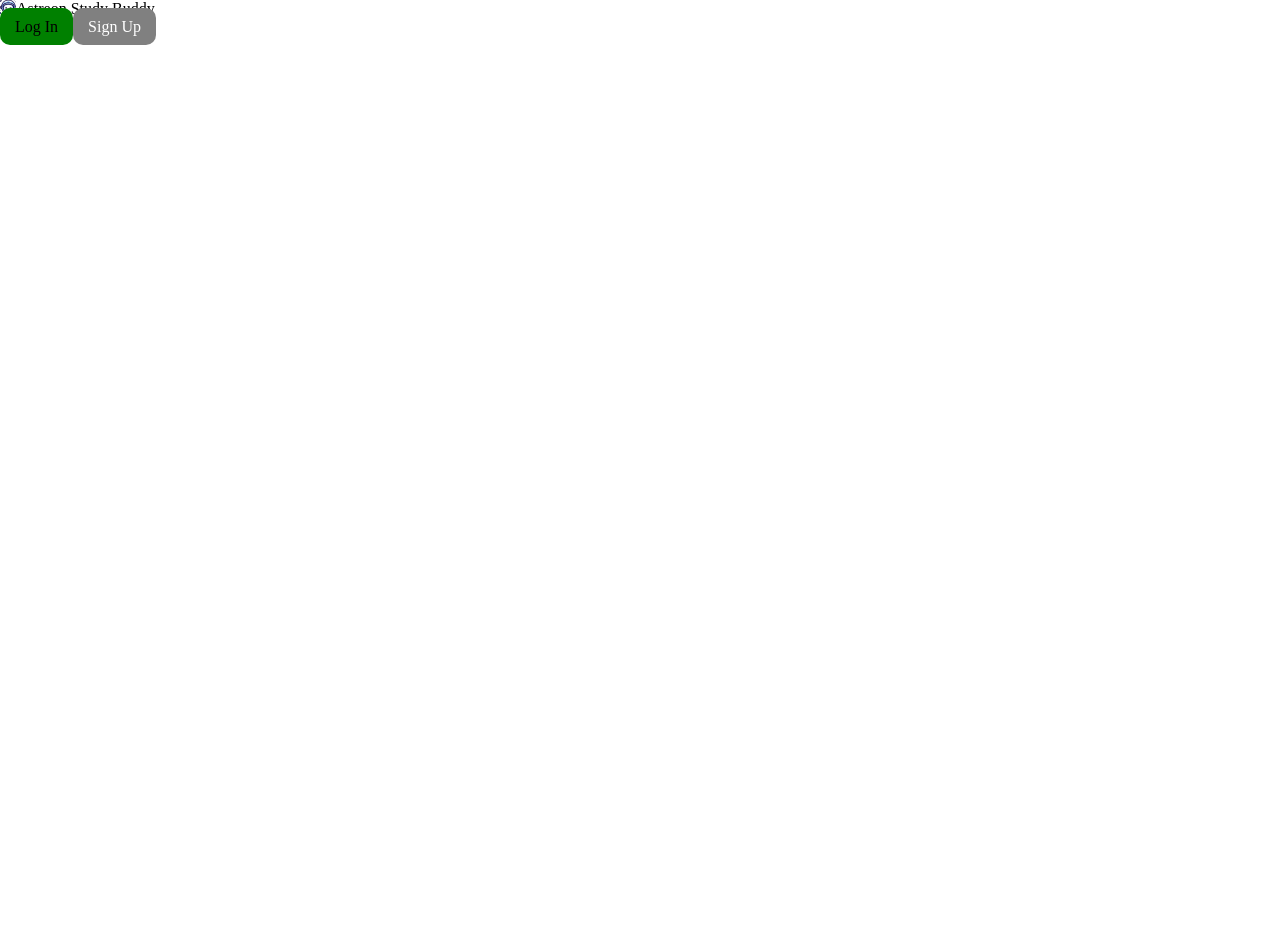
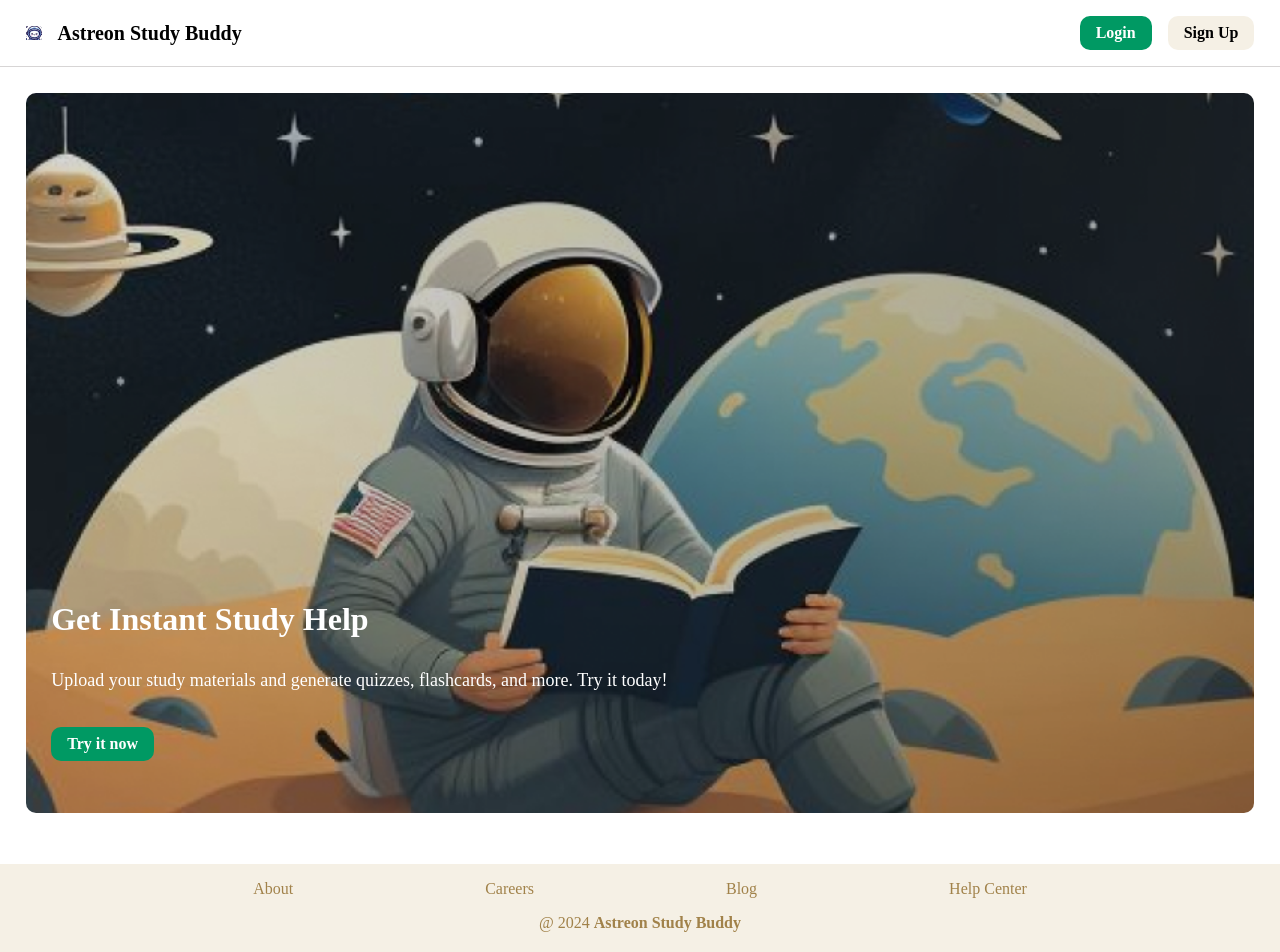
Before and after one commit to sXenoXs/astreon, a React (Vite) app in the folder frontend/: page / in a window 1280 px wide. Shown: the top 952 px of the page. Before the commit the page ends 800 px from the top, so only its background shows below. Built offline with nearby package versions, Linux system fonts and the light colour scheme.

Commit message:
Welcome Page(Light mode, for desktop)

```diff
--- a/frontend/src/components/button.css
+++ b/frontend/src/components/button.css
@@ -1,5 +1,6 @@
 .btn {
-  padding: 10px 15px;
+  padding: 0.5em 1em;
   border-radius: 10px;
   text-decoration: none;
+  font-weight: 600;
 }
--- a/frontend/src/components/button.jsx
+++ b/frontend/src/components/button.jsx
@@ -5,8 +5,8 @@ export function Button(props) {
       href={props.link || "#"}
       className="btn"
       style={{
-        backgroundColor: props.bgColor || "green",
-        color: props.color || "black",
+        backgroundColor: props.bgColor || "#009963",
+        color: props.color || "white",
       }}
     >
       {props.anchorText}
--- /dev/null
+++ b/frontend/src/components/footer.css
@@ -0,0 +1,25 @@
+.footer{
+    background-color: #F5F0E5;
+    padding: 1em 0;
+    color: #A1824A;
+    font-weight: 500;
+
+
+}
+.footer_links{
+    display: flex;
+    gap: 15%;
+    justify-content: center;
+}
+.footer_links a{
+    text-decoration: none;
+    color: #A1824A;
+
+}
+.copyright_statement{
+    width: fit-content;
+    margin: 1em auto;
+}
+.copyright_statement span{
+    font-weight: 600;
+}
--- /dev/null
+++ b/frontend/src/components/footer.jsx
@@ -0,0 +1,17 @@
+import "./footer.css"
+export function Footer(){
+    return (
+        <footer className="footer">
+            <div className="footer_links">
+               <a href="#">About</a>
+               <a href="#">Careers</a>
+               <a href="#">Blog</a>
+               <a href="#">Help Center</a>
+
+            </div>
+            <p className="copyright_statement">
+                @ 2024 <span>Astreon Study Buddy</span>
+            </p>
+        </footer>
+    );
+}
--- /dev/null
+++ b/frontend/src/components/header.css
@@ -0,0 +1,19 @@
+.header{
+    display: flex;
+    padding: 1em 2%;
+    justify-content: space-between;
+    align-items: center;
+    border-bottom: 1px solid rgb(215, 213, 213);
+}
+
+
+.header div{
+    display: flex;
+    gap: 1em;
+    align-items: center;
+}
+
+.brand_details--name{
+    font-weight: 800;
+    font-size: 1.25rem;
+}
--- /dev/null
+++ b/frontend/src/components/header.jsx
@@ -0,0 +1,18 @@
+import { Button } from "../components/button";
+import "./header.css"
+
+export function Header(){
+    return(
+
+        <header className="header">
+        <div className="brand_details">
+          <img src="./imgs/Astreon.png" alt="Astreon Logo" />
+          <span className="brand_details--name">Astreon Study Buddy</span>
+        </div>
+        <div className="btn_group">
+          <Button anchorText="Login"></Button>
+          <Button anchorText="Sign Up" bgColor="#F5F0E5" color="black"></Button>
+        </div>
+      </header>);
+
+}
--- /dev/null
+++ b/frontend/src/pages/welcome.css
@@ -0,0 +1,28 @@
+
+.hero_section{
+    margin: 2%;
+    margin-bottom: 4%;
+    border-radius: 10px;
+    background: url(../../public/imgs/welcome.png);
+    min-height: 90vh;
+    background-repeat:no-repeat;
+    background-size: cover;
+    background-position: center;
+    display: flex;
+    flex-direction: column;
+    justify-content: flex-end;
+    align-items: flex-start;
+    padding-bottom: 4%;
+    padding-left: 2%;
+    color: white;
+}
+
+.hero_section--heading{
+    margin-bottom: 1em;
+    font-size: 2rem;
+}
+.hero_section--text{
+    margin-bottom: 2em;
+    font-size: 1.125rem;
+
+}
--- a/frontend/src/pages/welcome.jsx
+++ b/frontend/src/pages/welcome.jsx
@@ -1,15 +1,23 @@
 import { Button } from "../components/button";
+import { Header } from "../components/header";
+import { Footer } from "../components/footer";
+import "./welcome.css"
+
+
+
 export function Welcome() {
   return (
-    <header className="header">
-      <div className="brand_details">
-        <img src="./imgs/Astreon.png" alt="" />
-        <span>Astreon Study Buddy</span>
-      </div>
-      <div className="btn_group">
-        <Button anchorText="Log In"></Button>
-        <Button anchorText="Sign Up" bgColor="gray" color="white"></Button>
-      </div>
-    </header>
+    <>
+    <Header></Header>
+    <main>
+      <section className="hero_section">
+        <h1 className="hero_section--heading">Get Instant Study Help</h1>
+        <p className="hero_section--text">Upload your study materials and generate quizzes, flashcards, and more. Try it today!</p>
+        <Button anchorText="Try it now"></Button>
+      </section>
+    </main>
+    <Footer></Footer>
+    </>
+
   );
 }
```
